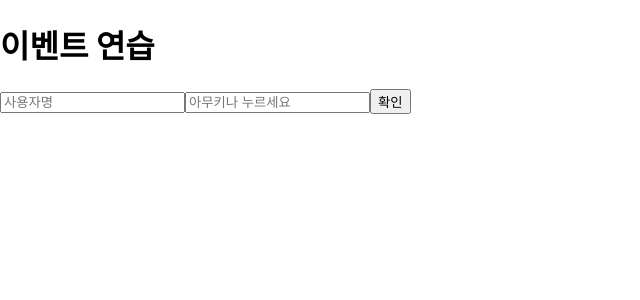
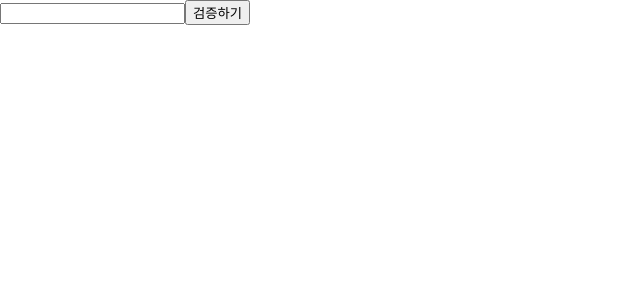
Before and after one commit to dbs271/new-todo-list, a React (Create React App) app: page / in a window 1280 px wide. Shown: the top 300 px of the page, without its empty margins (0-640 px from the left). Built offline with nearby package versions, Linux system fonts and the light colour scheme.

Commit message:
ref: DOM

```diff
--- a/src/App.js
+++ b/src/App.js
@@ -1,8 +1,8 @@
 import "./App.css";
-import EventPractice from "./EventPractice";
+import ValidationSample from "./ValidationSample";
 
 function App() {
-  return <EventPractice />;
+  return <ValidationSample />;
 }
 
 export default App;
--- /dev/null
+++ b/src/ValidationSample.css
@@ -0,0 +1,6 @@
+.success {
+  background-color: lightgreen;
+}
+.failure {
+  background-color: lightcoral;
+}
--- /dev/null
+++ b/src/ValidationSample.js
@@ -0,0 +1,40 @@
+import { useState } from "react";
+
+const ValidationSample = () => {
+  const [state, setState] = useState({
+    password: "",
+    clicked: false,
+    validated: false,
+  });
+
+  const handleChange = (e) => {
+    setState({
+      ...state,
+      password: e.target.value,
+    });
+  };
+
+  const handleButtonClick = () => {
+    setState({
+      ...state,
+      clicked: true,
+      validated: state.password === "0000",
+    });
+  };
+
+  return (
+    <div>
+      <input
+        type="password"
+        value={state.password}
+        onChange={handleChange}
+        className={
+          state.clicked ? (state.validated ? "success" : "failure") : ""
+        }
+      />
+      <button onClick={handleButtonClick}>검증하기</button>
+    </div>
+  );
+};
+
+export default ValidationSample;
```
Also changed, not shown: 1 other file (tests, documents, lock files or other folders).
